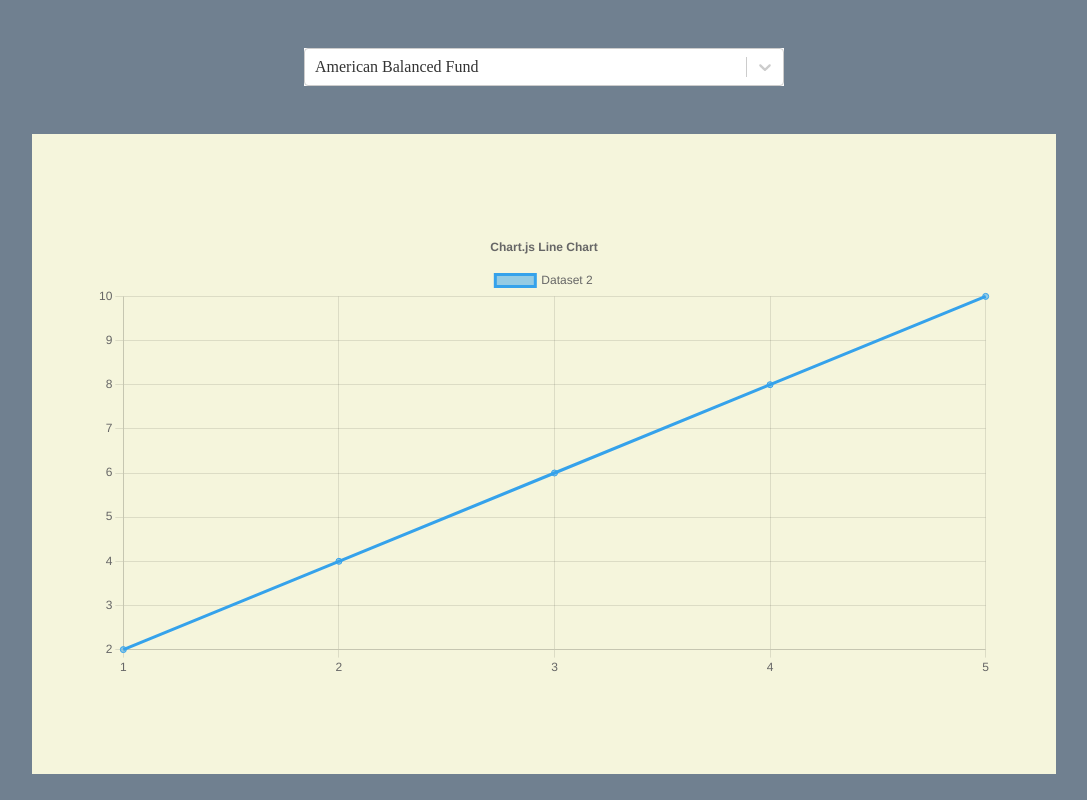
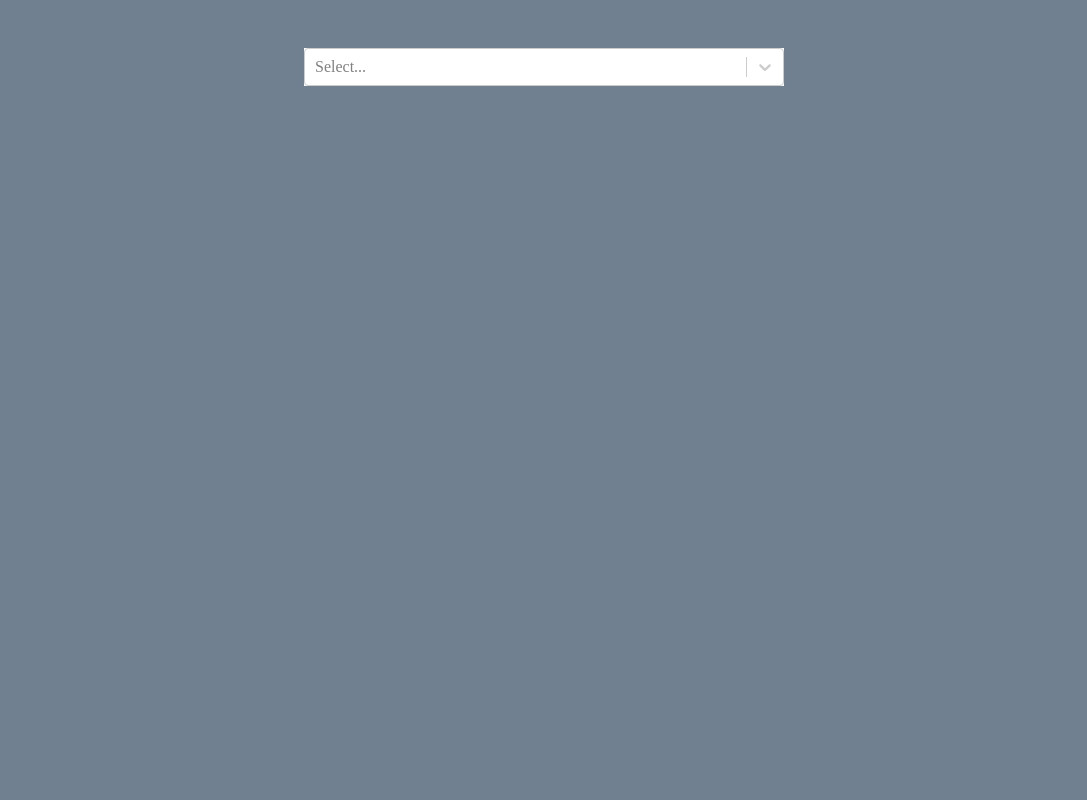
Before and after one commit to mattmercuri/ts-trpc-demo, a React (Vite) app: page / in a window 1280 px wide. Shown: the whole page, without its empty margins (96-1183 px from the left). Built offline with nearby package versions, Linux system fonts and the light colour scheme.

Commit message:
showing chart only when historical data is loaded

```diff
--- a/src/App.tsx
+++ b/src/App.tsx
@@ -7,9 +7,7 @@ import type { OptionType } from "./types/select.types";
 import { HistoricalTickerData, ValidTicker } from "./types/tickers.types";
 
 function App() {
-  const [selectedTicker, setSelectedTicker] = useState<OptionType | null>(
-    tickerSelections[0]
-  );
+  const [selectedTicker, setSelectedTicker] = useState<OptionType | null>();
   const [historicalData, setHistoricalData] = useState<
     HistoricalTickerData | undefined
   >();
@@ -32,7 +30,7 @@ function App() {
         onChange={fetchHistoricalData}
         options={tickerSelections}
       />
-      <Chart />
+      {historicalData && <Chart />}
     </div>
   );
 }
```
